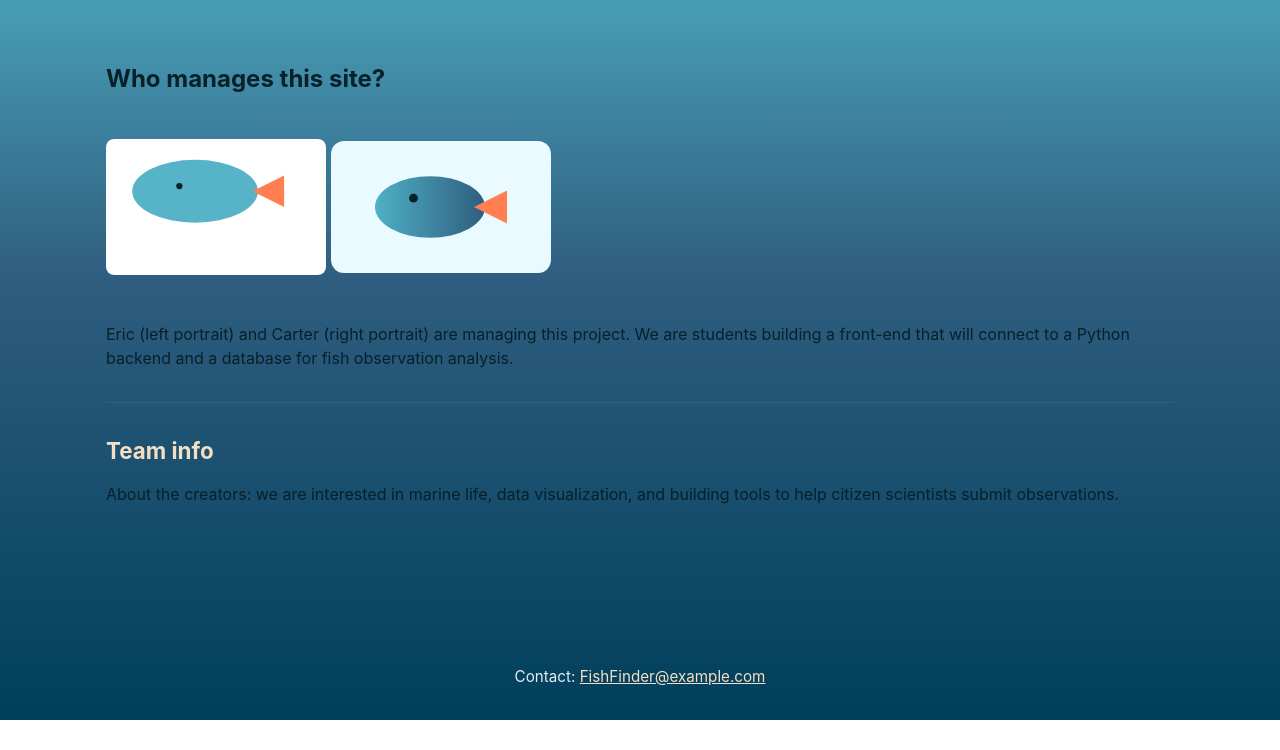
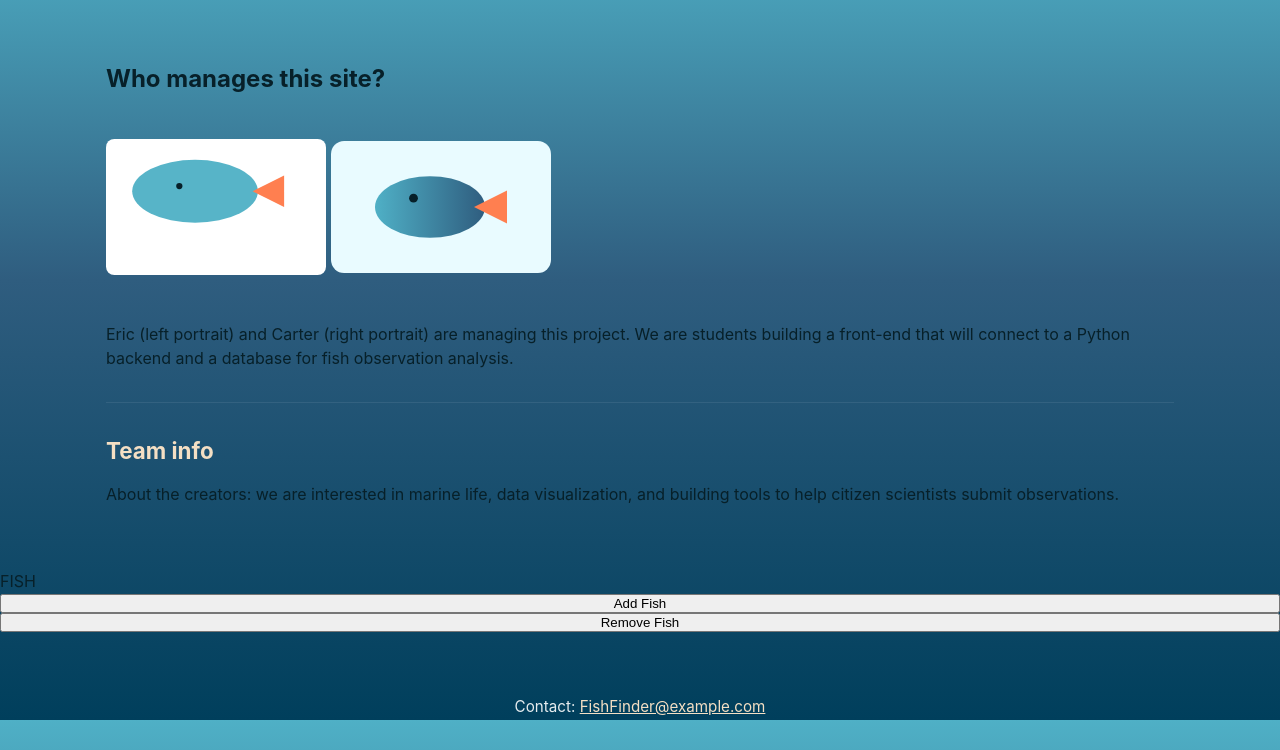
Before and after one commit to cooltaco2002-creator/Project, a plain HTML site: page Project P3/about.html in a window 1280 px wide. Shown: the part 80-830 px from the top of the page. Before the commit the page ends 800 px from the top, so only its background shows below. Drawn offline with Linux system fonts and the light colour scheme.

Commit message:
add
add/no

```diff
--- a/Project P3/about.html
+++ b/Project P3/about.html
@@ -31,8 +31,29 @@
         <p>About the creators: we are interested in marine life, data visualization, and building tools to help citizen scientists submit observations.</p>
       </section>
     </main>
-    <footer class="site-footer container">
+
+  </body>
+  <!-- Element addition/removal, this part adds and removes elements from the DOM -->
+  <div id="container">
+    <p>FISH</p>
+  </div>
+  <button onclick="addElement()">Add Fish</button>
+  <button onclick="removeElement()">Remove Fish</button>
+  <script>
+    function addElement() {
+      const newPara = document.createElement("p");
+      newPara.textContent = "FISH.";
+      document.getElementById("container").appendChild(newPara);
+    }
+
+    function removeElement() {
+      const container = document.getElementById("container");
+      if (container.lastElementChild) {
+        container.removeChild(container.lastElementChild);
+      }
+    }
+  </script>
+</html>
+<footer class="site-footer container">
       <p>Contact: <a href="mailto:FishFinder@example.com">FishFinder@example.com</a></p>
     </footer>
-  </body>
-</html>
--- a/Project P3/css/styles.css
+++ b/Project P3/css/styles.css
@@ -318,6 +318,7 @@ a:focus, button:focus, input:focus, select:focus, textarea:focus{
     left: 50%;
     transform: translate(-50%, -50%);
 }
+
 /* styling for font toggle button */
  .toggle-btn {
       background: linear-gradient(135deg, #667eea 0%, #764ba2 100%);
--- a/Project P3/script.js
+++ b/Project P3/script.js
@@ -110,6 +110,7 @@
             document.getElementById('fishImage').src = dailyFish.image;
             document.getElementById('fishName').textContent = dailyFish.name;
             // HTML Formating example (<strong>)
+                //innerHTML allows us to insert HTML tags within the text content
                 document.getElementById('epicfishfact').innerHTML = `<strong>Epic Fish Fact:</strong> <strong>${dailyFish.fact}</strong>`;
                 document.getElementById('fishContent').style.opacity = 1;
                 document.getElementById('fishContent').style.transform = 'scale(1) translateY(0)';
```
Also changed, not shown: Project P3/index.html (+1 -1 lines).
